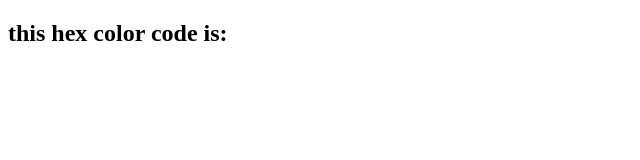
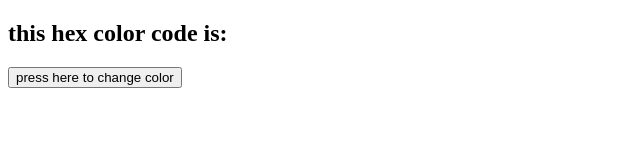
Before and after one commit to GitSnake/JS-Tutorials, a plain HTML site: page 3-ES6 (JSX)/1-basic-js-projects/2-project-create hex color/index.html in a window 1280 px wide. Shown: the whole page, without its empty margins (0-640 px from the left). Drawn offline with Linux system fonts and the light colour scheme.

Commit message:
Added button in html

```diff
--- a/3-ES6 (JSX)/1-basic-js-projects/2-project-create hex color/index.html
+++ b/3-ES6 (JSX)/1-basic-js-projects/2-project-create hex color/index.html
@@ -10,6 +10,7 @@
       <h2 class="hexColor">this hex color code is:
         <span class="hex"></span>
       </h2>
+      <button type="button" class="hexBtn">press here to change color</button>
     </div>
   </body>
   <script src="script.js" charset="utf-8"></script>
```
